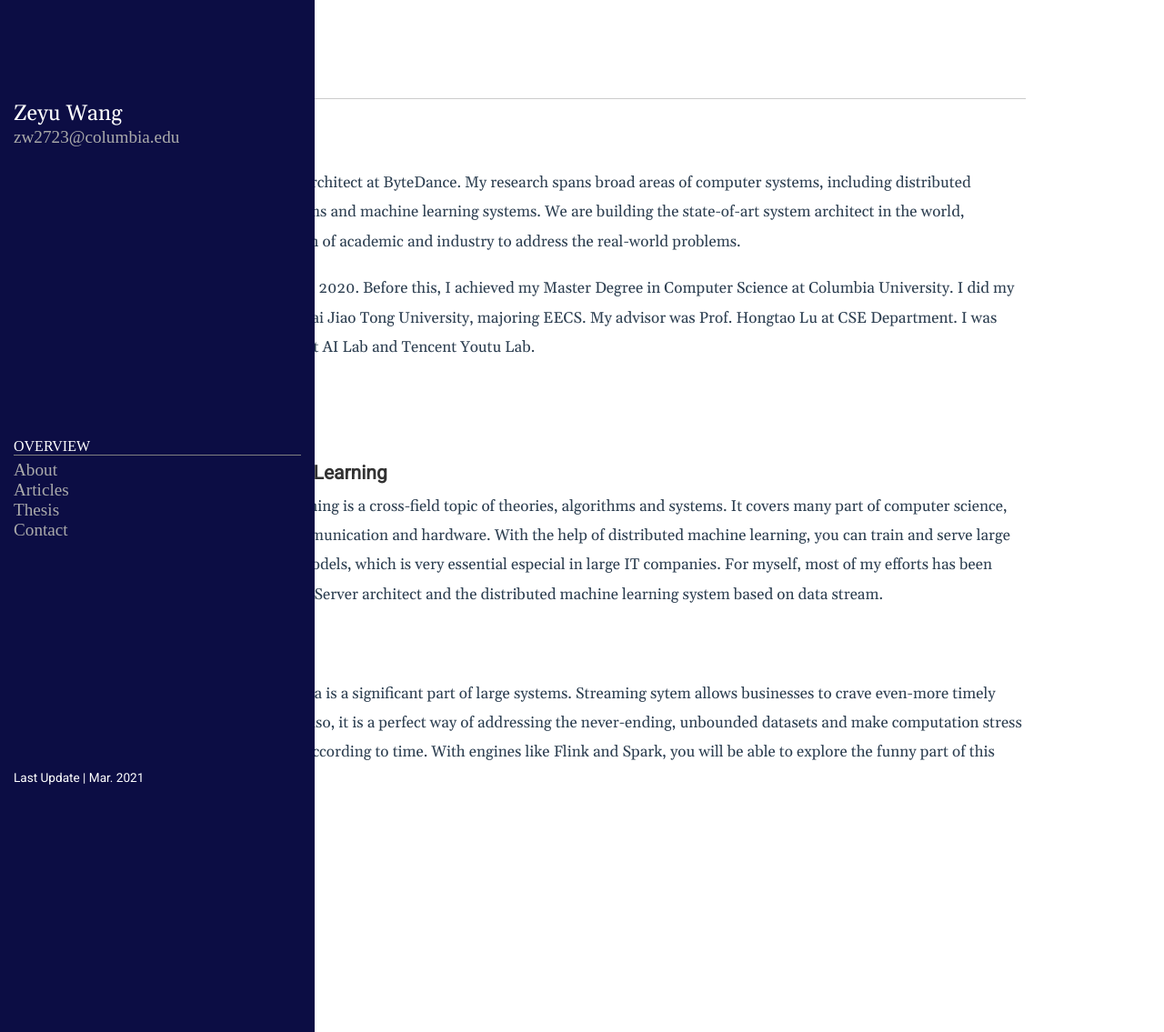
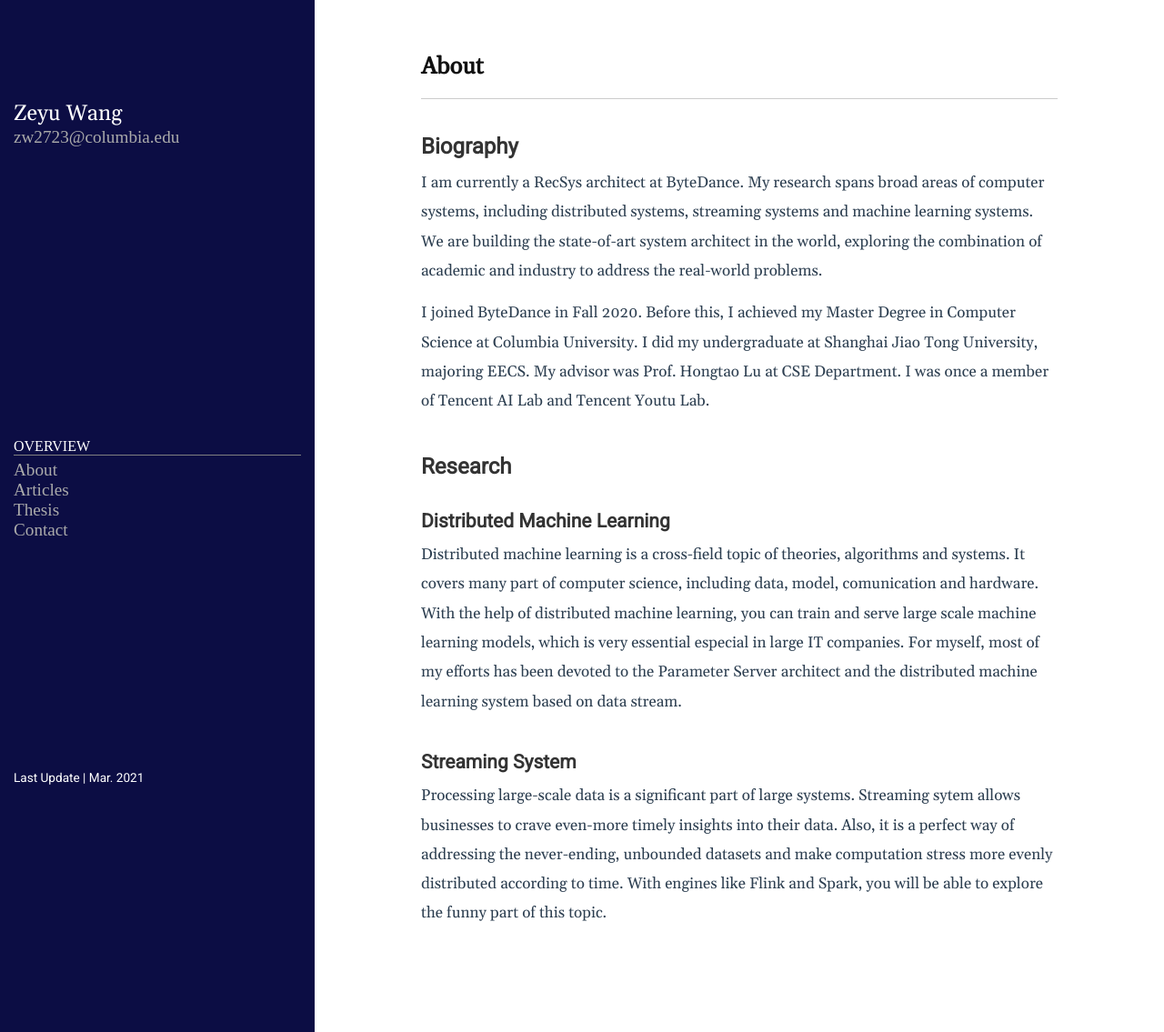
Before and after one commit to WAangzE/ze.github.io, a Jekyll site: the page built from index.md, in a window 1280 px wide and 1135 px high. Shown: the whole window at 91% size. Built offline with Jekyll 4.4.1, drawn with Linux system fonts in a browser that asks for light colours.

Commit message:
update persional site

```diff
--- a/public/css/style.css
+++ b/public/css/style.css
@@ -89,6 +89,7 @@ code {
 	/*margin-left: 180px;*/
 	flex: 1 1 auto;
 	padding: 0px 30px;
+	margin-left: 27%;
 }
 
 
```
